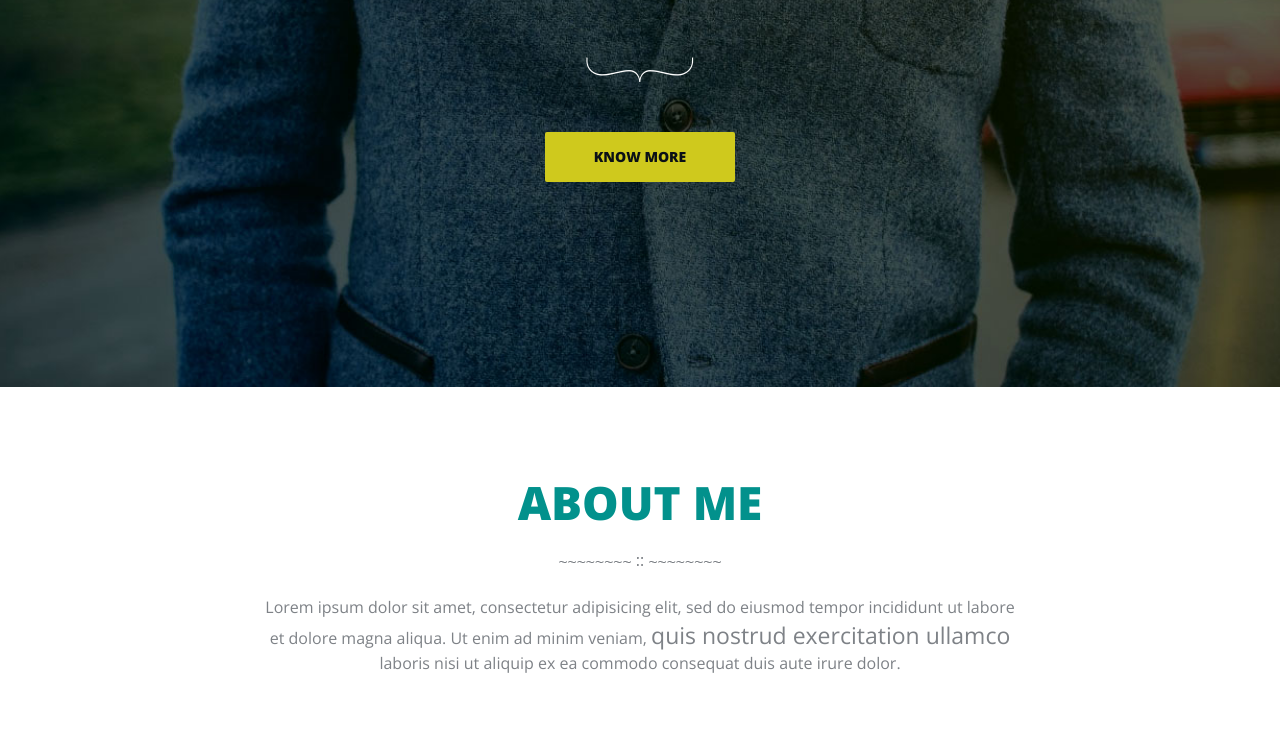
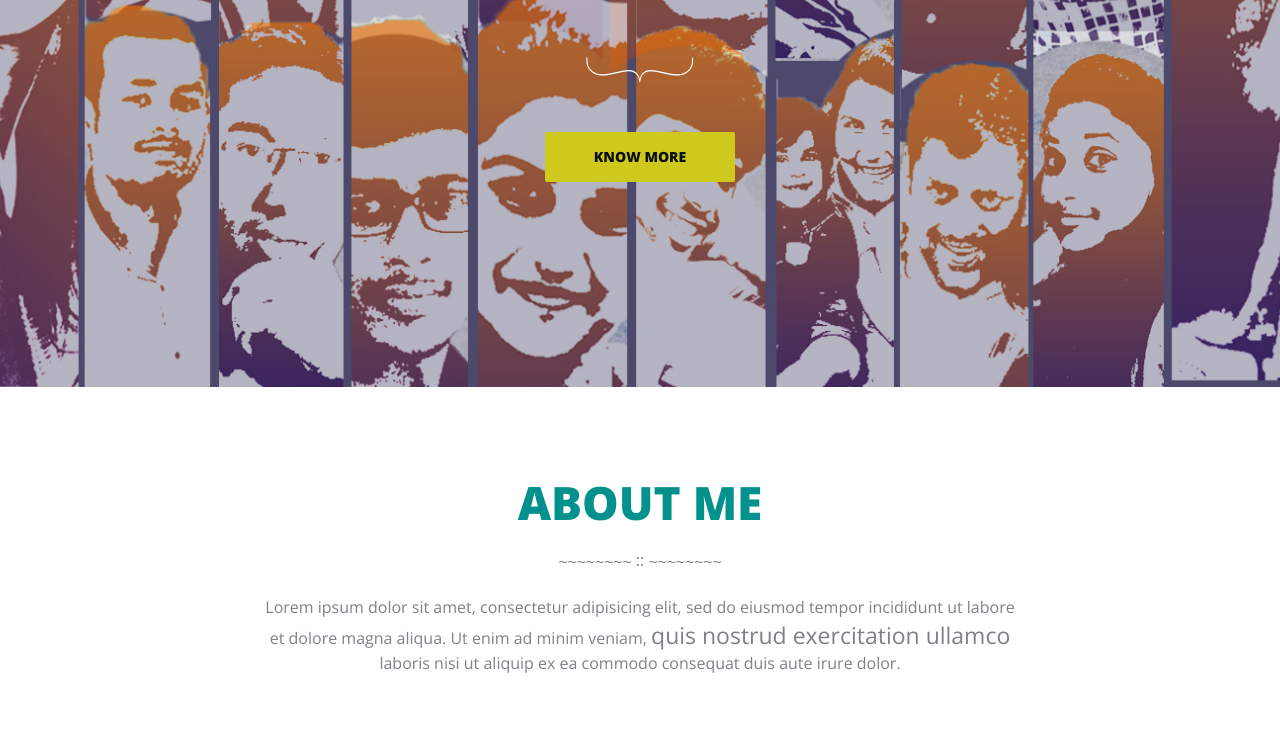
Before and after one commit to tfh7277/tfh7277.github.io, a plain HTML site: page index.html in a window 1280 px wide. Shown: the part 372-1124 px from the top of the page. Drawn offline with nearby package versions, Linux system fonts and the light colour scheme.

Commit message:
New Landing page

```diff
--- a/css/style.css
+++ b/css/style.css
@@ -80,7 +80,7 @@ ul.nav{
 }
 /*banner area*/
 .banner{
-	background: url(../img/banner.jpg);
+	background: url(../img/Website%20wall.jpg);
 	background-repeat: no-repeat;
 	background-size: cover;
 	background-position: center;
```
Also changed, not shown: img/Website wall.jpg (added), img/banner.jpg (deleted).
